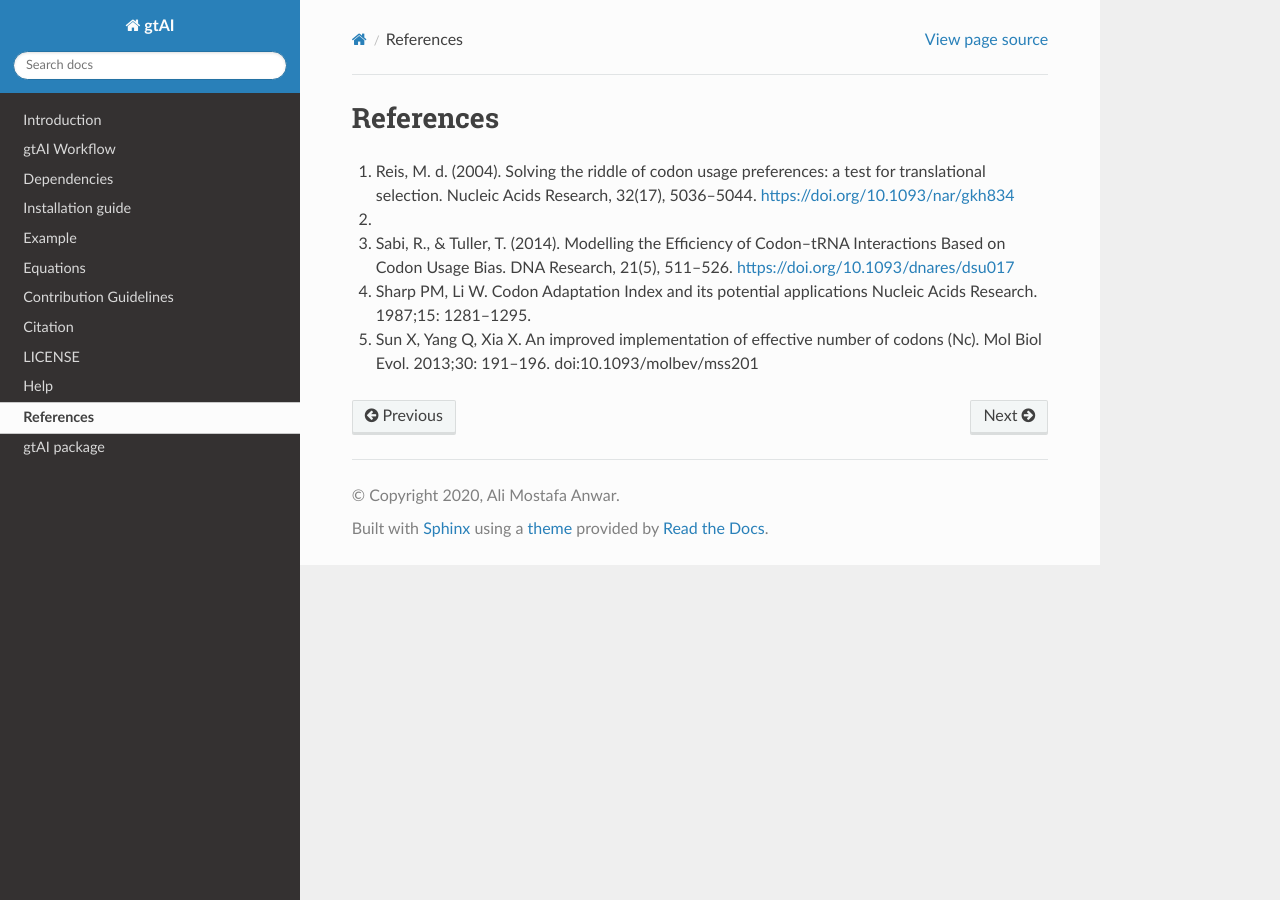
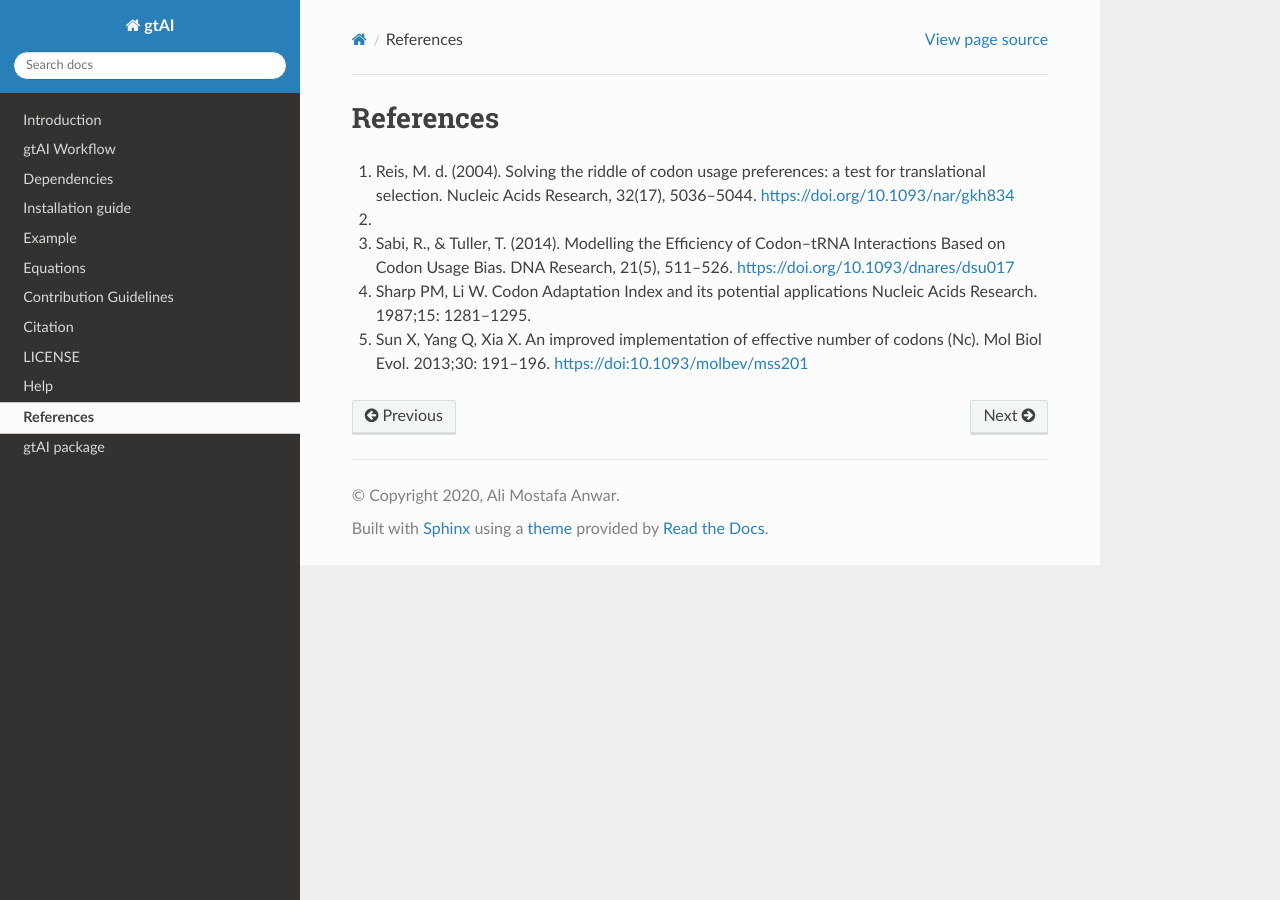
Before and after one commit to AliYoussef96/gtAI, a Sphinx documentation site: the page built from docs/ref.rst, in a window 1280 px wide. Built offline with Sphinx 7.4.7 and the Read the Docs theme 2.0.0, drawn with Linux system fonts in a browser that asks for light colours; some of the changed lines change nothing that is shown.

Commit message:
Update ref.rst

```diff
--- a/docs/ref.rst
+++ b/docs/ref.rst
@@ -9,4 +9,4 @@
 
 4. Sharp PM, Li W. Codon Adaptation Index and its potential applications Nucleic Acids Research. 1987;15: 1281–1295.
 
-5. Sun X, Yang Q, Xia X. An improved implementation of effective number of codons (Nc). Mol Biol Evol. 2013;30: 191–196. doi:10.1093/molbev/mss201
+5. Sun X, Yang Q, Xia X. An improved implementation of effective number of codons (Nc). Mol Biol Evol. 2013;30: 191–196.  https://doi:10.1093/molbev/mss201
```
